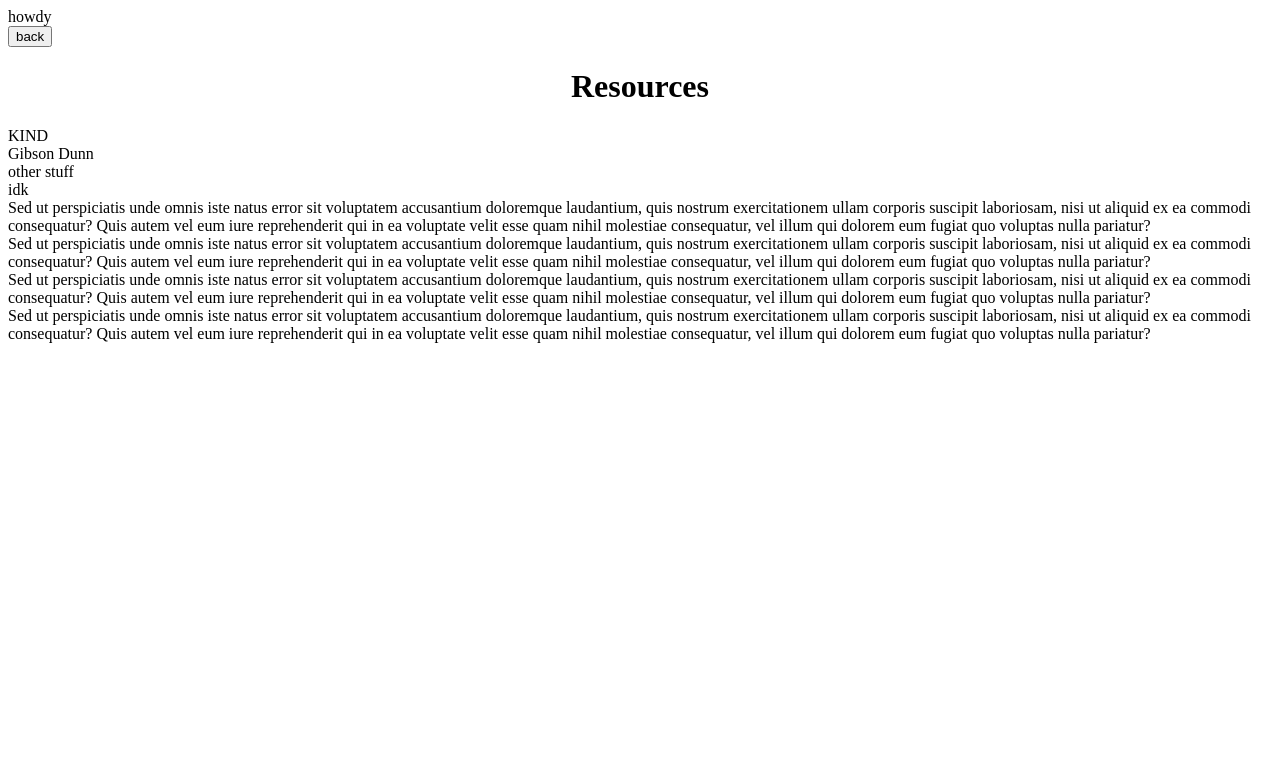
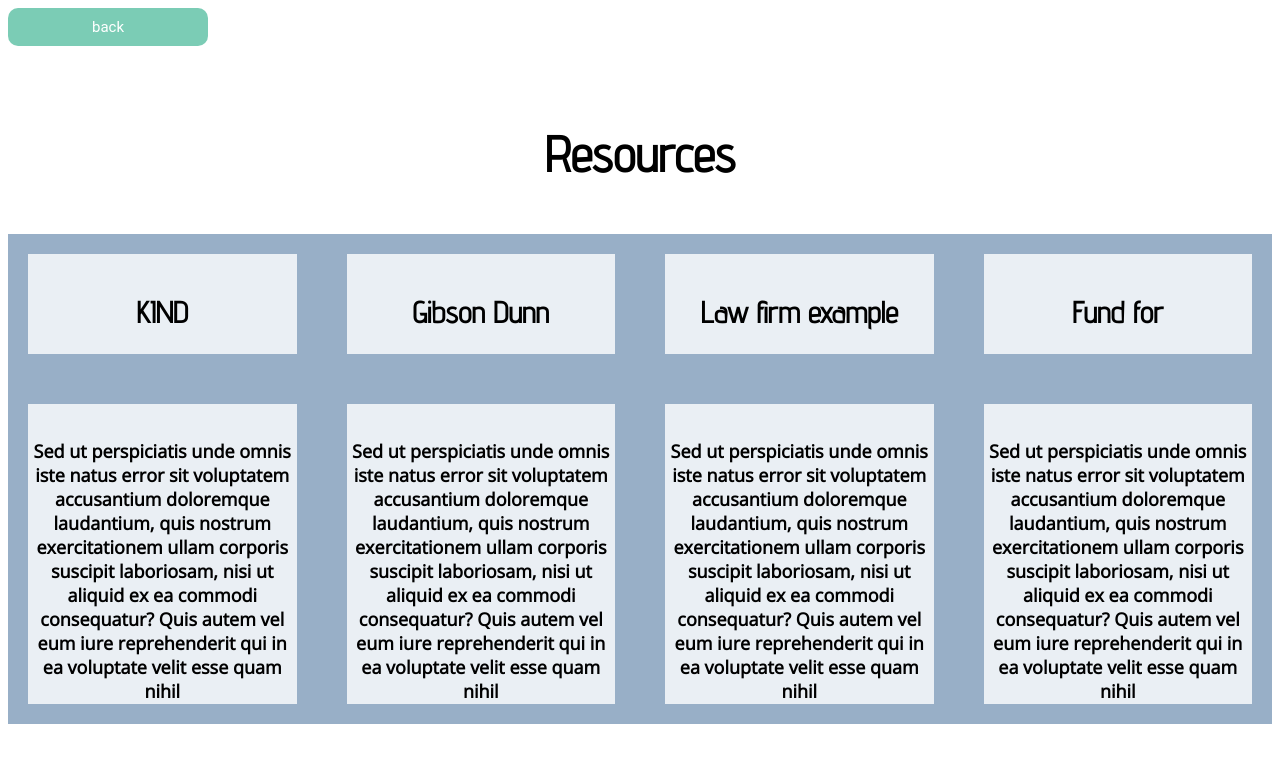
Before and after one commit to shreyashriram/teenhacks2018, a Python web app: template teenhacks-215818/templates/resources.html in a window 1280 px wide. Shown: the top 763 px of the page. Run offline with Jinja, Linux system fonts and the light colour scheme; the template is opened without the code that fills it, so the values that code supplies are empty.

Commit message:
changed resources

```diff
--- a/teenhacks-215818/style/resources.css
+++ b/teenhacks-215818/style/resources.css
@@ -1,5 +1,5 @@
 button{
-  background-color: #5c4682; /* Green */
+  background-color: #7BCCB5; /* Green */
   width: 200px;
   border: none;
   color: white;
@@ -12,23 +12,29 @@
   font-family: 'Roboto', sans-serif;
   margin-bottom: 28px;
 }
-
+h3{  font-size: 50px;
+  font-family: 'Advent Pro', sans-serif;}
 h1{
   font-size: 30px;
+  font-family: 'Advent Pro', sans-serif;
+}
+h2{
+  font-size:18px;
+  font-family: 'Open Sans', sans-serif;
 }
 .Rtext{
   font-size: 10px;
 }
 
 button:hover{
-  background-color: #685982;
+  background-color: #7BCCB5;
 }
 .grid-container {
   display: grid;
   grid-template-columns: auto auto auto auto;
   grid-template-rows: 100px 300px;
   grid-gap: 50px;
-  background-color: #685982;
+  background-color: #98AFC7;
   padding: 20px;
 }
 .grid-container>div {
--- a/teenhacks-215818/templates/resources.html
+++ b/teenhacks-215818/templates/resources.html
@@ -2,24 +2,25 @@
 <html lang="en" dir="ltr">
   <head>
     <meta charset="utf-8">
+    <link rel="stylesheet" href="../style/resources.css">
+    <link href="https://fonts.googleapis.com/css?family=Advent+Pro|Open+Sans" rel="stylesheet">
     <title>Resources</title>
   </head>
   <body>
-
-    howdy
     <form action="/" method="get">
         <button onclick="/">back</button>
     </form>
-    <h1><center>Resources<center></h1>
+    <h3><center>Resources<center></h3>
 <div class="grid-container">
-  <div class="item1">KIND</div>
-  <div class="item2">Gibson Dunn</div>
-  <div class="item3">other stuff</div>
-  <div class="item4">idk</div>
-  <div class="item5" id="Rtext">Sed ut perspiciatis unde omnis iste natus error sit voluptatem accusantium doloremque laudantium, quis nostrum exercitationem ullam corporis suscipit laboriosam, nisi ut aliquid ex ea commodi consequatur? Quis autem vel eum iure reprehenderit qui in ea voluptate velit esse quam nihil molestiae consequatur, vel illum qui dolorem eum fugiat quo voluptas nulla pariatur?</div>
-  <div class="item6" id="Rtext">Sed ut perspiciatis unde omnis iste natus error sit voluptatem accusantium doloremque laudantium, quis nostrum exercitationem ullam corporis suscipit laboriosam, nisi ut aliquid ex ea commodi consequatur? Quis autem vel eum iure reprehenderit qui in ea voluptate velit esse quam nihil molestiae consequatur, vel illum qui dolorem eum fugiat quo voluptas nulla pariatur?</div>
-  <div class="item7" id="Rtext">Sed ut perspiciatis unde omnis iste natus error sit voluptatem accusantium doloremque laudantium, quis nostrum exercitationem ullam corporis suscipit laboriosam, nisi ut aliquid ex ea commodi consequatur? Quis autem vel eum iure reprehenderit qui in ea voluptate velit esse quam nihil molestiae consequatur, vel illum qui dolorem eum fugiat quo voluptas nulla pariatur?</div>
-  <div class="item8" id="Rtext">Sed ut perspiciatis unde omnis iste natus error sit voluptatem accusantium doloremque laudantium, quis nostrum exercitationem ullam corporis suscipit laboriosam, nisi ut aliquid ex ea commodi consequatur? Quis autem vel eum iure reprehenderit qui in ea voluptate velit esse quam nihil molestiae consequatur, vel illum qui dolorem eum fugiat quo voluptas nulla pariatur?</div>
+  <div class="item1"><h1>KIND</h1></div>
+  <div class="item2"><h1>Gibson Dunn<h1></div>
+  <div class="item3"><h1>Law firm example<h1></div>
+  <div class="item4"><h1>Fund for<h1></div>
+
+  <div class="item5" id="Rtext"><h2>Sed ut perspiciatis unde omnis iste natus error sit voluptatem accusantium doloremque laudantium, quis nostrum exercitationem ullam corporis suscipit laboriosam, nisi ut aliquid ex ea commodi consequatur? Quis autem vel eum iure reprehenderit qui in ea voluptate velit esse quam nihil  </h2></div>
+  <div class="item6" id="Rtext"><h2>Sed ut perspiciatis unde omnis iste natus error sit voluptatem accusantium doloremque laudantium, quis nostrum exercitationem ullam corporis suscipit laboriosam, nisi ut aliquid ex ea commodi consequatur? Quis autem vel eum iure reprehenderit qui in ea voluptate velit esse quam nihil </h2></div>
+  <div class="item7" id="Rtext"><h2>Sed ut perspiciatis unde omnis iste natus error sit voluptatem accusantium doloremque laudantium, quis nostrum exercitationem ullam corporis suscipit laboriosam, nisi ut aliquid ex ea commodi consequatur? Quis autem vel eum iure reprehenderit qui in ea voluptate velit esse quam nihil  </h2></div>
+  <div class="item8" id="Rtext"><h2>Sed ut perspiciatis unde omnis iste natus error sit voluptatem accusantium doloremque laudantium, quis nostrum exercitationem ullam corporis suscipit laboriosam, nisi ut aliquid ex ea commodi consequatur? Quis autem vel eum iure reprehenderit qui in ea voluptate velit esse quam nihil  </h2></div>
 </div>
 
   </body>
```
Also changed, not shown: 1 other file.
